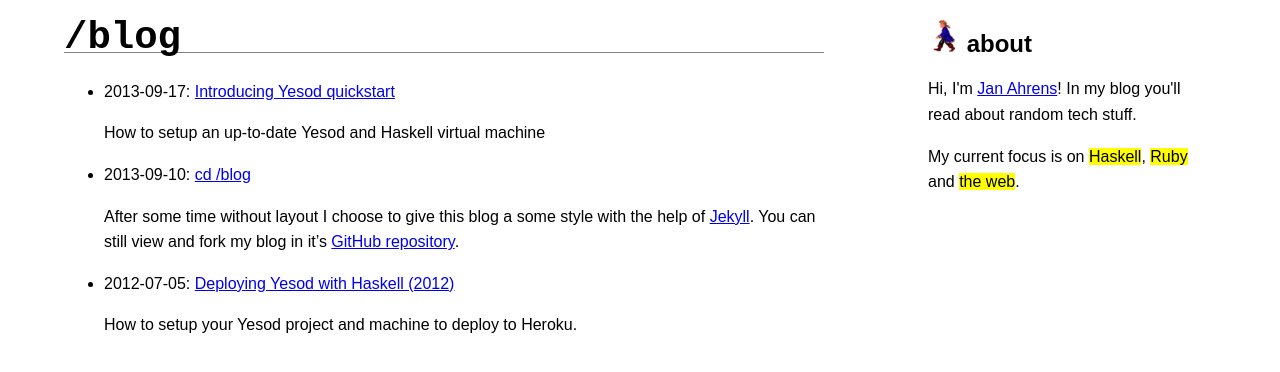
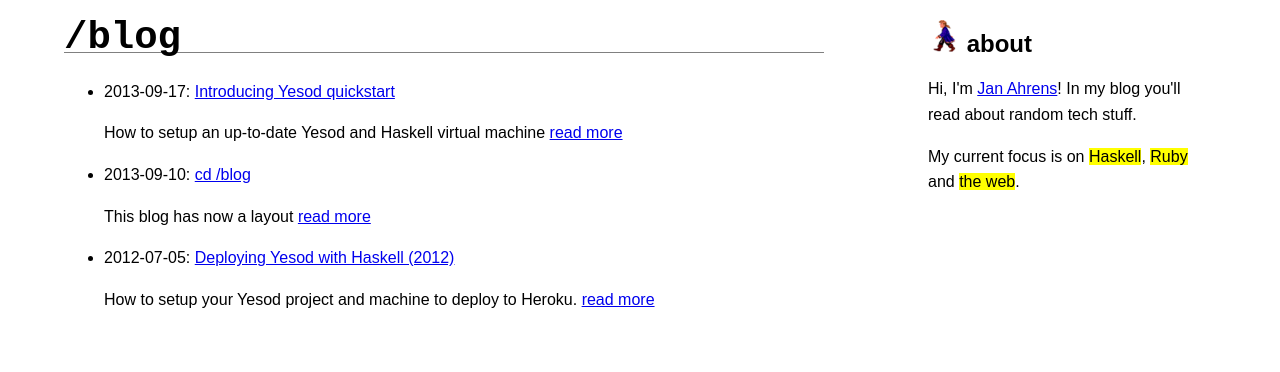
Before and after one commit to JanAhrens/JanAhrens.github.io, a Jekyll site: the page built from index.html, in a window 1280 px wide. Shown: the top 372 px of the page. Built offline with Jekyll 4.4.1, drawn with Linux system fonts in a browser that asks for light colours; the list of posts is cut into pages by our own code.

Commit message:
use small exceprt, read more links and correct URLs

```diff
--- a/_posts/2013-09-10-cd-blog.markdown
+++ b/_posts/2013-09-10-cd-blog.markdown
@@ -2,7 +2,8 @@
 title: cd /blog
 layout: post
 date: 2013-09-10
+excerpt: This blog has now a layout
 ---
 
 After some time without layout I choose to give this blog a some style with the help of [Jekyll](http://jekyllrb.com/).
-You can still view and fork my blog in it's [GitHub repository](https://github.com/JanAhrens/blog).
+You can still view and fork my blog in it's [GitHub repository](https://github.com/JanAhrens/JanAhrens.github.io).
--- a/index.html
+++ b/index.html
@@ -9,7 +9,7 @@ layout: default
   <li>
     {% capture year %}{{ post.date | date: "%Y" }}{% endcapture %}
     {{ post.date | date: "%Y-%m-%d" }}:  <a href="{{ post.url}}">{{ post.title }}{% if year != current_year %} ({{ year }}) {% endif %}</a>
-    <p> {{ post.excerpt }}</p>
+    <p> {{ post.excerpt }} <a href="{{ post.url }}">read more</a></p>
   </li>
 {% endfor %}
 </ul>
```
